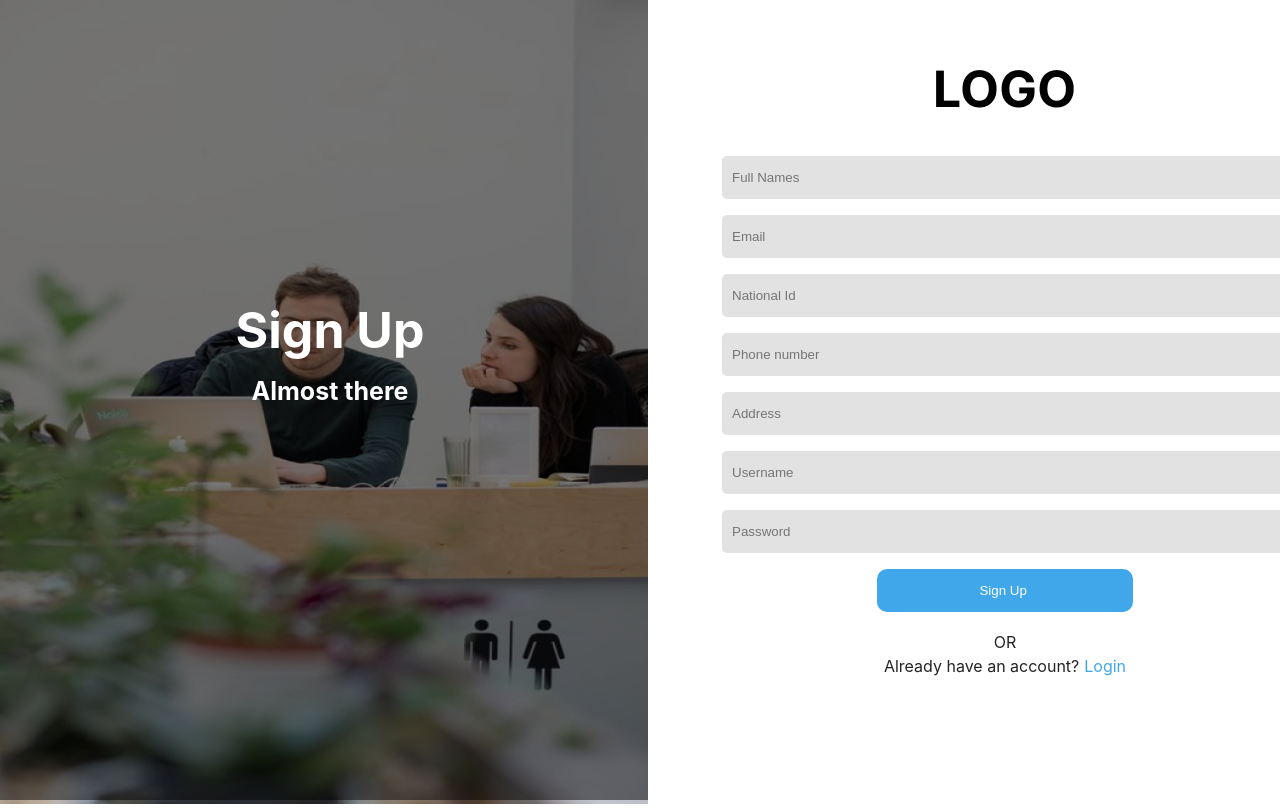
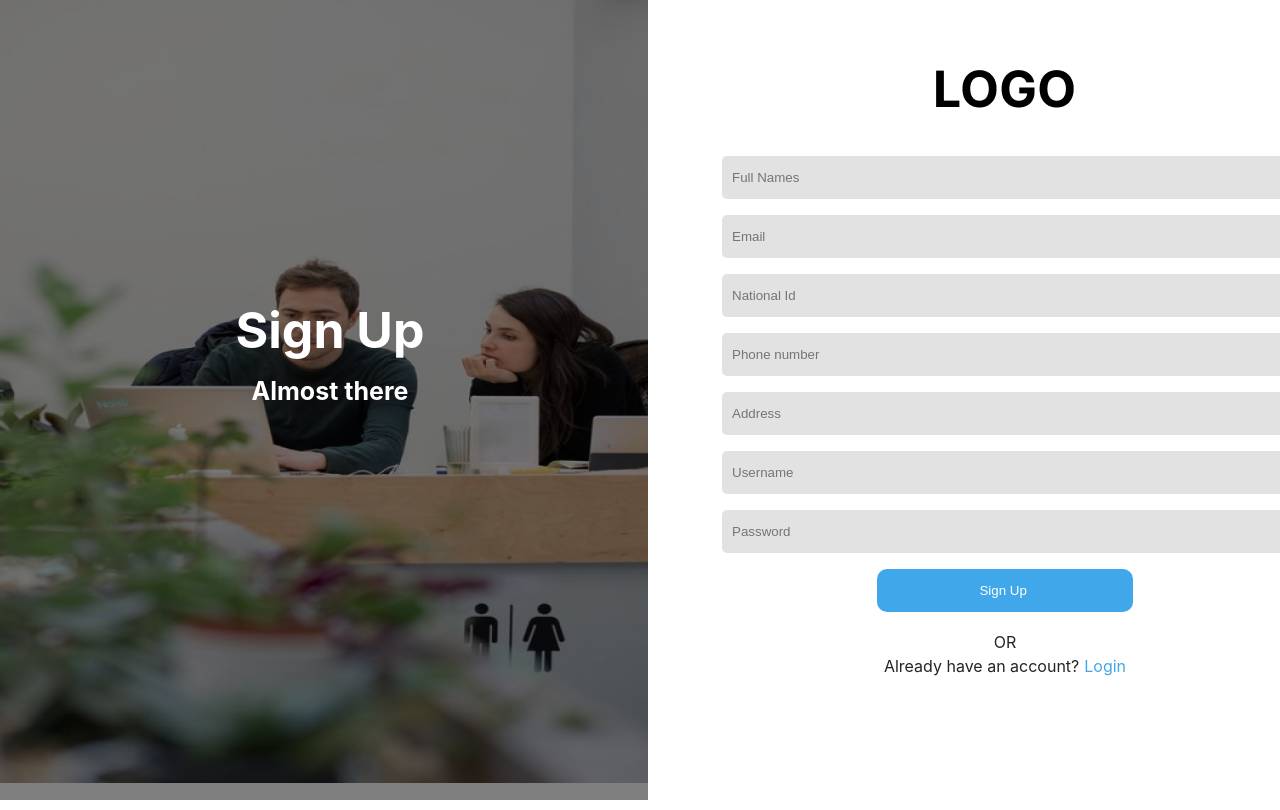
Before and after one commit to b-sandrine/ner_frontend, a React (Vite) app: page /register in a window 1280 px wide. Shown: the top 810 px of the page. Built offline with nearby package versions, Linux system fonts and the light colour scheme.

Commit message:
Changed picture height

```diff
--- a/src/components/Owners/Owners.jsx
+++ b/src/components/Owners/Owners.jsx
@@ -8,7 +8,8 @@ import './Owners.css'
 export default function Owners() {
     const [data, setData] = useState([]);
     const [isOpen, setIsOpen] = useState(false)
-
+    const token = localStorage.getItem('token')
+    const [err, setErr] = useState('')
     function openModal() {
         setIsOpen(true)
     }
@@ -18,13 +19,20 @@ export default function Owners() {
     }
 
     useEffect(() => {
-        axios.get("http://localhost:3000/api/owners/list")
+        axios.get("http://localhost:3000/api/owners/list", {
+            headers: {
+                token: `Bearer ${token}`
+            }
+        })
             .then((response) => response.data)
             .then((data) => {
                 setData(data.result)
                 console.log(data.result)
             })
-            .catch(err => console.log(err))
+            .catch(error => {
+                console.log(error)
+                setErr(error.response.data.error)
+            })
     }, [])
 
     useEffect(() => {
@@ -48,6 +56,7 @@ export default function Owners() {
 
     return (
         <div className="owners--container">
+            {err && alert(`${err}`)}
             <div className="header">
                 <p>Owners</p>
                 <button onClick={openModal}>Add New Owner</button>
--- a/src/pages/Login/Login.css
+++ b/src/pages/Login/Login.css
@@ -7,14 +7,15 @@
 
 .login--container .static {
     width: 648px;
-    height: 99.99vh;
     margin-right: 120px;
     text-align: center;
 }
 
 .login--container .static img {
     width: 100%;
-    height: 100.5vh;
+    height: 782.5px;
+    margin: 0;
+    padding: 0;
 }
 
 .login--container .static .overlay {
--- a/src/pages/Login/Login.jsx
+++ b/src/pages/Login/Login.jsx
@@ -21,8 +21,10 @@ const Login = () => {
     function handleNavigate() {
         axios.post("http://localhost:3000/api/users/login", user)
         .then((response) => {
-            console.log(response)
+            const token = response.data.payload.token;
+            console.log(token)
             navigate('/dashboard/owners')
+            localStorage.setItem('token', token)
         })
         .catch(err => {
             console.log(err.response.data)
--- a/src/pages/Signup/Signup.css
+++ b/src/pages/Signup/Signup.css
@@ -1,28 +1,28 @@
 .signup--container {
     width: 100%;
-    height: 99.99vh;
+    height: 100vh;
     display: flex;
-    flex-direction: row;
 }
 
 .signup--container .static {
     width: 648px;
-    height: 99.99vh;
+    height: 100%;
     margin-right: 120px;
     text-align: center;
 }
 
 .signup--container .static img {
     width: 100%;
-    height: 100.5vh;
+    height: 782.5px;
+    margin: 0;
+    padding: 0;
 }
 
 .signup--container .static .overlay {
+    width: 648px;
+    height: 100%;
     position: absolute;
     top: 0;
-    left: 0;
-    width: 648px;
-    height: 99.99vh;
     background-color: rgba(0, 0, 0, 0.5);
     /* Black color with 50% opacity */
 }
```
